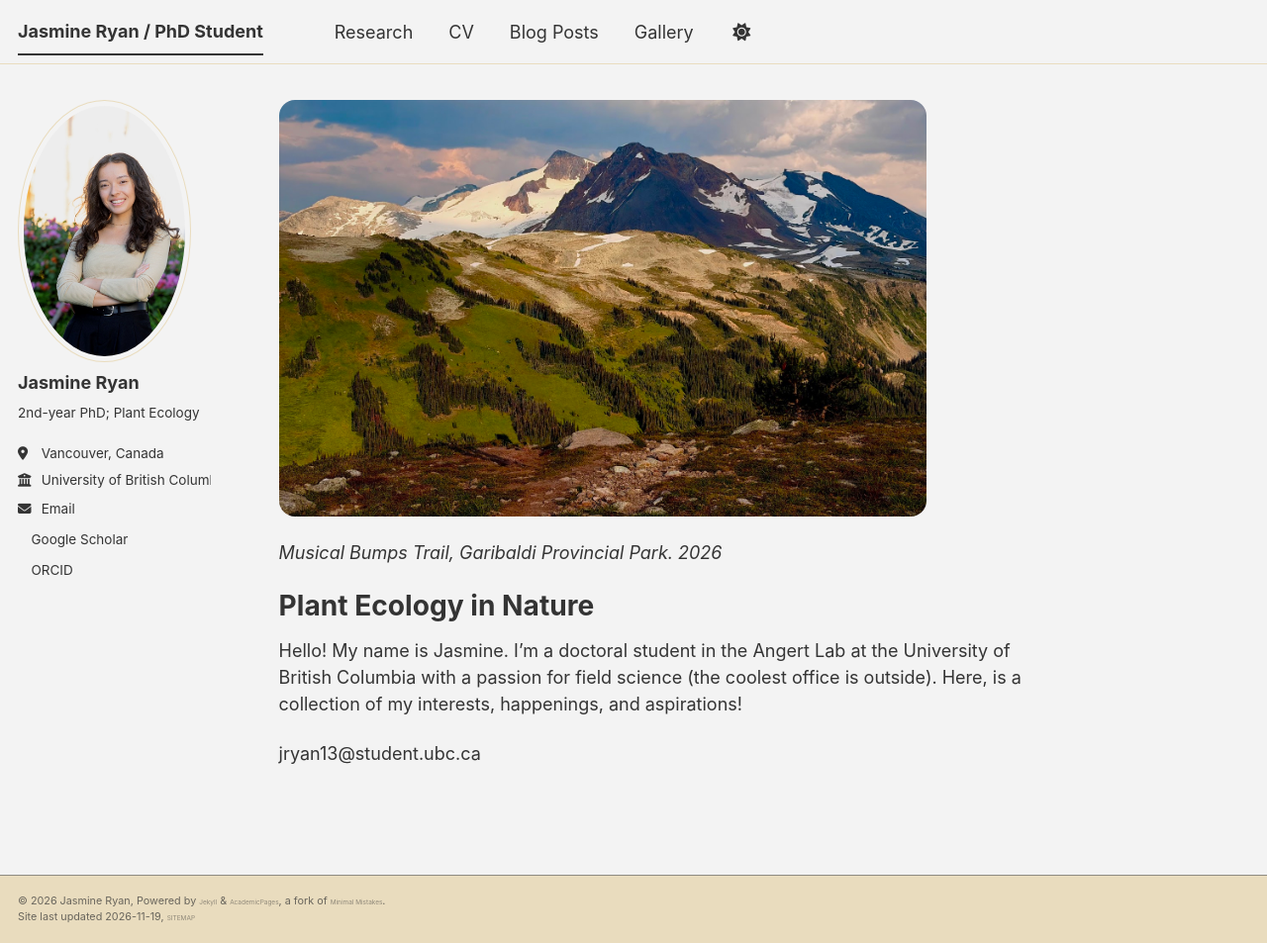
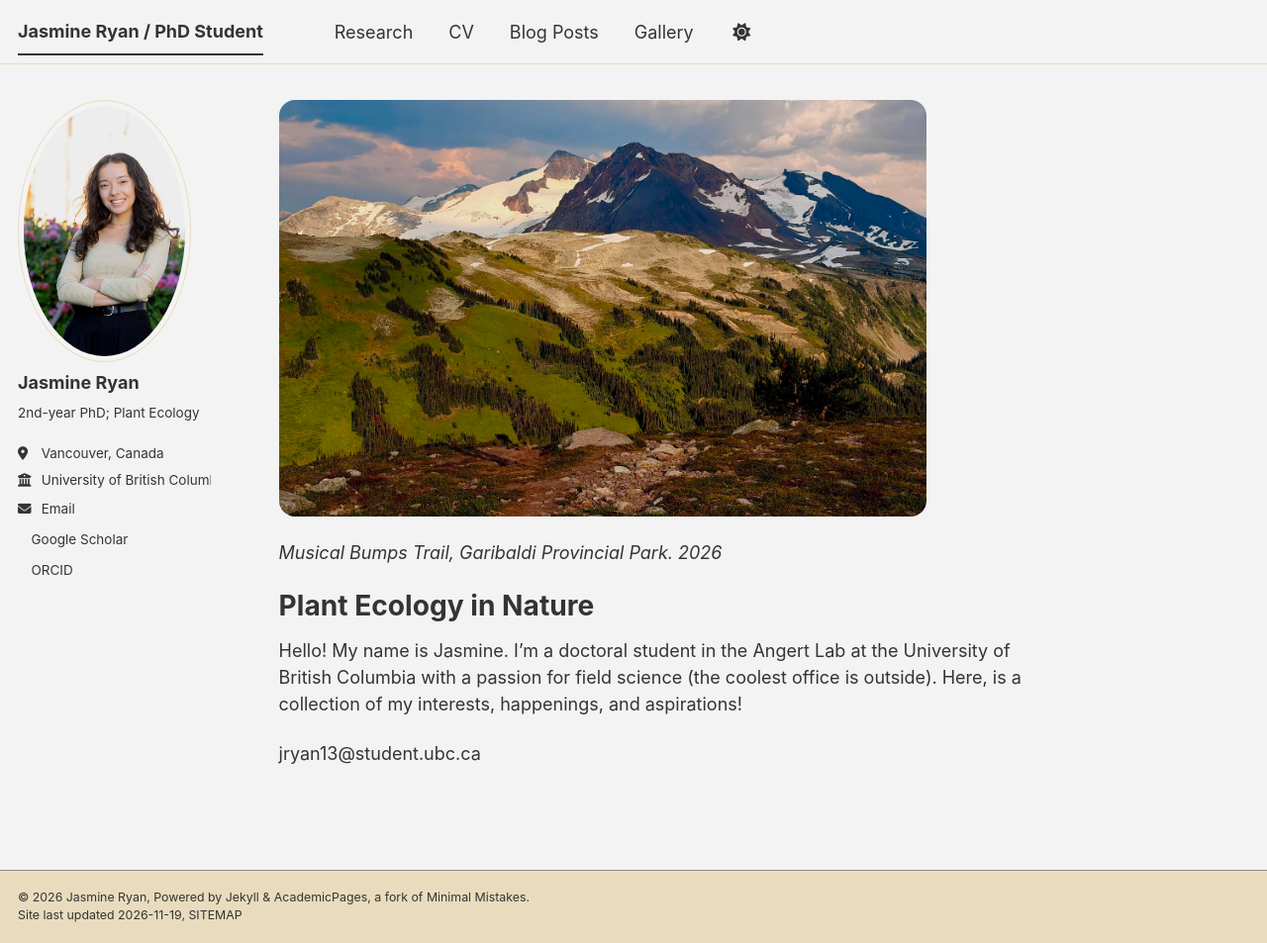
Before and after one commit to jasminexryan/jasminexryan.github.io, a Jekyll site: the page built from _pages/about.md, in a window 1280 px wide and 953 px high. Shown: the whole window at 99% size. Built offline with Jekyll 4.4.1, drawn with Linux system fonts in a browser that asks for light colours; a script bundle is joined from its source files by our own code; a style sheet for code colours, icons or effects is not loaded.

Commit message:
Update custom.html

```diff
--- a/_includes/footer/custom.html
+++ b/_includes/footer/custom.html
@@ -1,12 +1,4 @@
 <!-- start custom footer snippets -->
-
-<style>
-  .page__footer-copyright,
-  .page__footer-copyright a {
-    font-size: 0.6em;
-    opacity: 0.7;
-  }
-</style>
 
 <!-- Support for MathJax -->
 <!-- <script id="MathJax-script" defer src="https://cdn.jsdelivr.net/npm/mathjax@4.0.0/tex-mml-chtml.js"></script> -->
```
